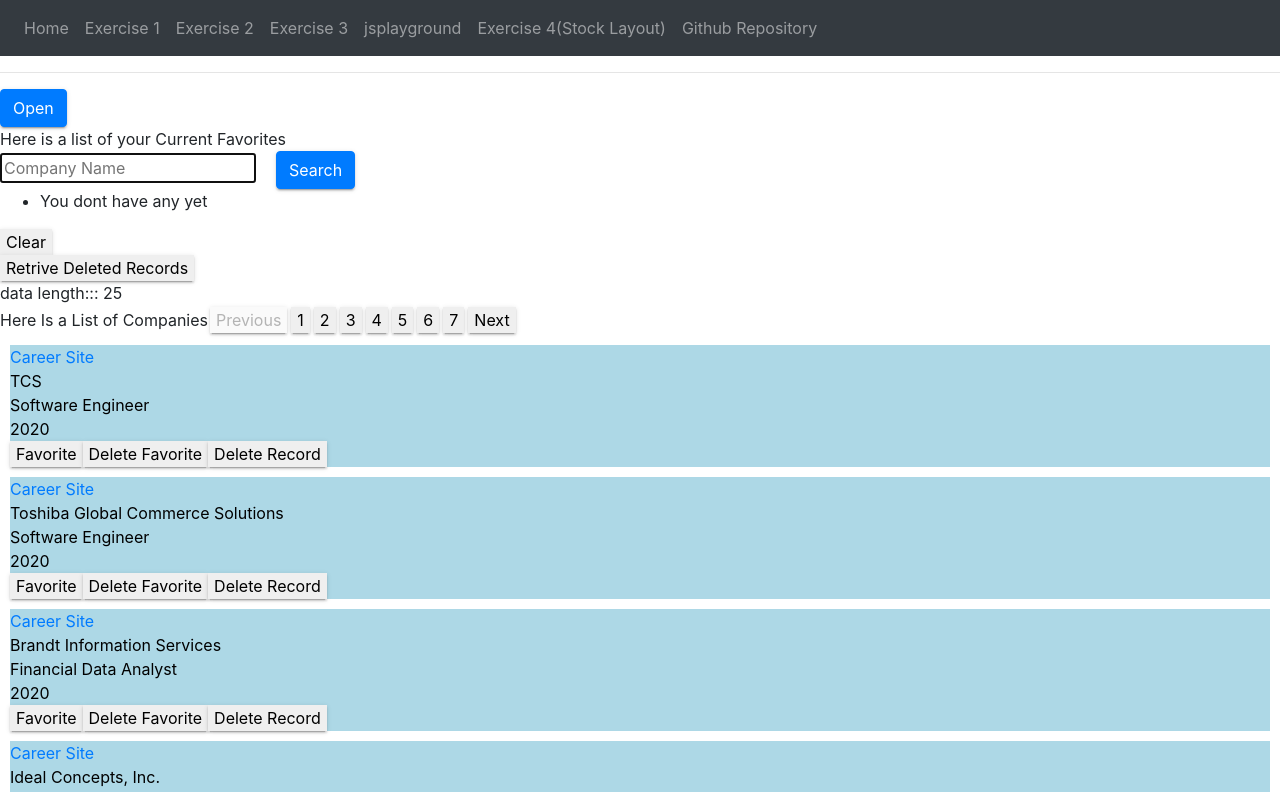
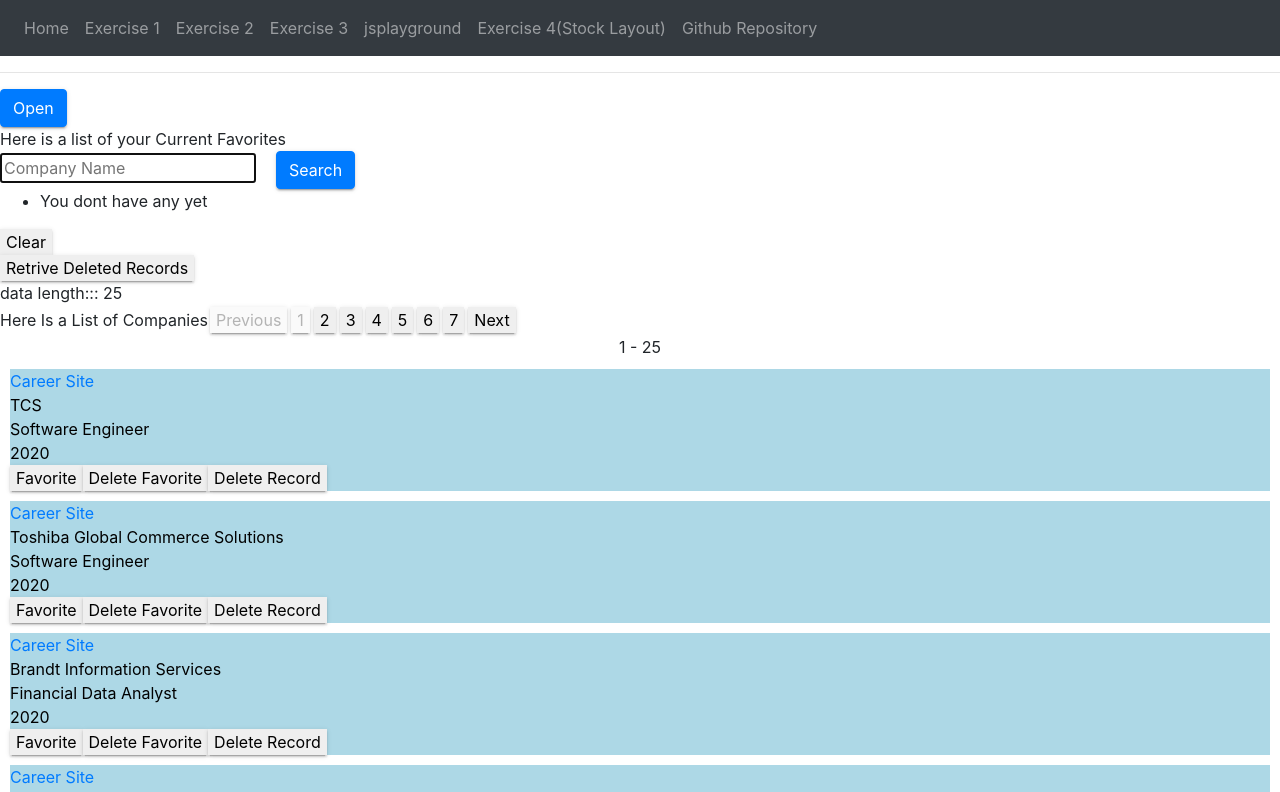
Before and after one commit to kxc3244/playground, a React (Create React App) app: page /jsplayground in a window 1280 px wide. Shown: the top 792 px of the page. Built offline with nearby package versions, Linux system fonts and the light colour scheme.

Commit message:
Page Selection works

```diff
--- a/src/Javascript_play.js
+++ b/src/Javascript_play.js
@@ -531,7 +531,7 @@
                let copyPagination = data.slice(25 * (currentPage - 1), 25 * currentPage);
 
                const buttonStuff = generateButtonsArray().map((i)=>{
-                  return (<button onClick={()=>{handlePageClick(i)}}style={{margin: "2px" ,display:"inline"}}>{i+1}</button>)
+                  return (<button disabled={(i+1===currentPage)? true : false} onClick={()=>{handlePageClick(i)}}style={{margin: "2px" ,display:"inline"}}>{i+1}</button>)
                })
 
 
@@ -666,6 +666,10 @@
            }
 
 
+           let pageLower = (25 * (currentPage - 1)) +1
+           let PageUpper = 25 * currentPage
+
+
 
 
        return (
@@ -788,8 +792,9 @@
             <button disabled={currentPage===1?true : false} onClick={handlePrev} style={{margin: "2px" ,display:"inline"}}>Previous</button>
             {buttonStuff}
             <button disabled={currentPage===generateButtonsArray().length?true:false} onClick={handleNextClick} style={{margin: "2px" ,display:"inline"}}>Next</button>
-
-
+            <div style={{ textAlign: "center"}}>
+            {pageLower} - {PageUpper}
+            </div>
 
             <div>
                {isSearching?
--- a/src/bootcamp.scss
+++ b/src/bootcamp.scss
@@ -64,3 +64,7 @@
 
     border: 2px solid red;
 }
+
+.pageSelected{
+
+}
```
